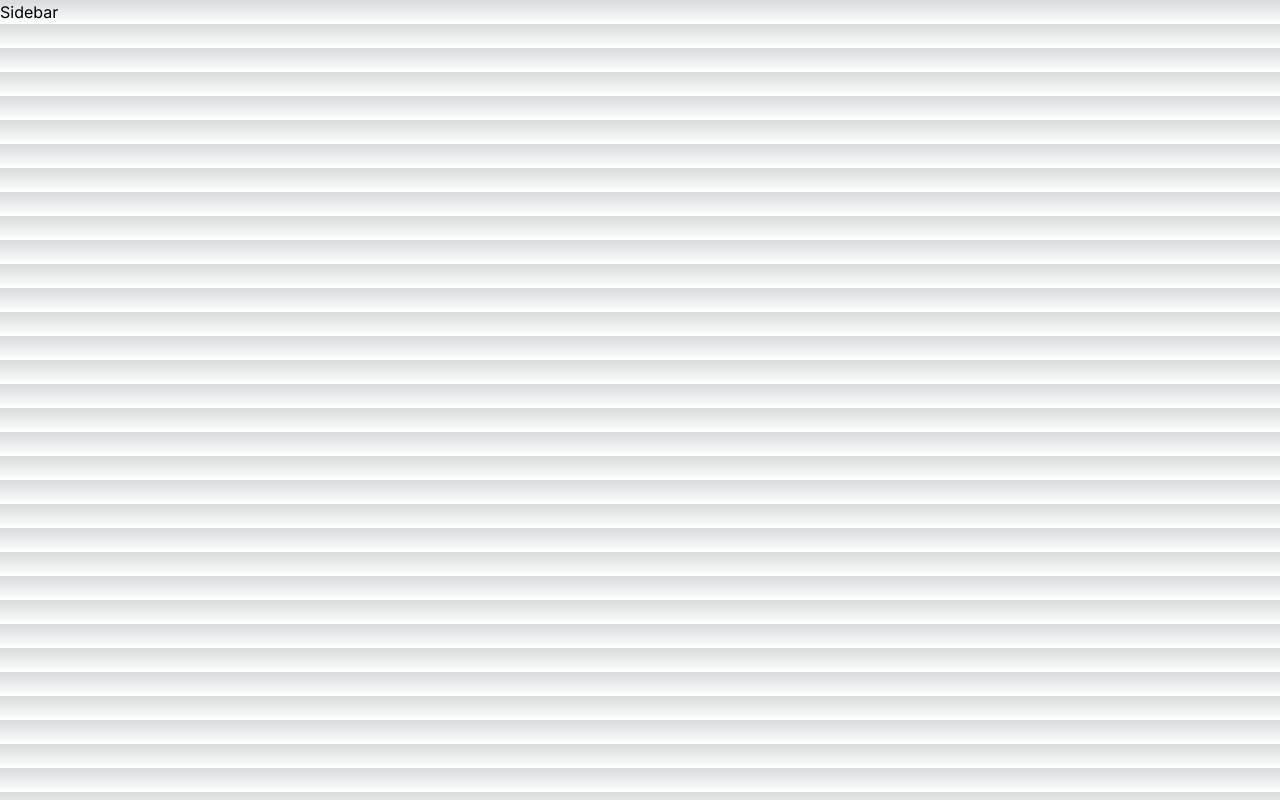
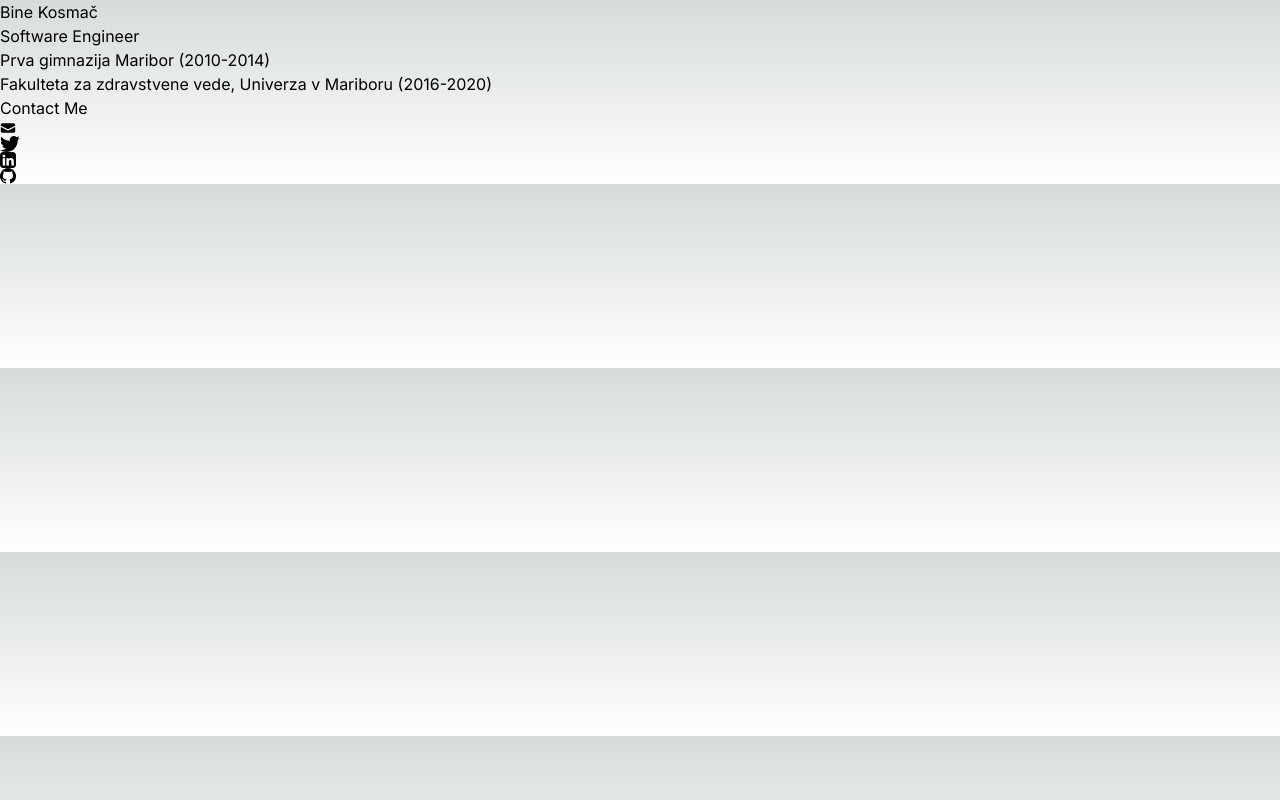
Before and after one commit to abyssal294/Curriculum-Vitae, a Next.js app: page / in a window 1280 px wide. Built offline with nearby package versions, Linux system fonts and the light colour scheme.

Commit message:
Created sidebar, passed personal data, 0 styling

```diff
--- a/app/component/Sidebar.tsx
+++ b/app/component/Sidebar.tsx
@@ -1,9 +1,34 @@
 import React from "react";
+import {Envelope, Twitter, Linkedin, Github} from "../../icons/index";
 
-const sidebar = () => {
+interface SidebarData {
+    name: string;
+    role: string;
+    education: string[];
+    contactLinks: string[];
+}
+
+const Sidebar = ({ data }: { data: SidebarData}) => {
+    const {name, role, education, contactLinks} = data;
     return (
-        <div>Sidebar</div>
+    <div>
+        <div>
+            {/* <Image /> */}
+            <h1>{name}</h1>
+            <h2>{role}</h2>
+            <p>{education[0]}</p>
+            <p>{education[1]}</p>
+            <div>
+                <h3>Contact Me</h3>
+                <a href={contactLinks?.[0]} aria-label={"twitter link"}><Envelope className={undefined} /></a>
+                <a href={contactLinks?.[1]} aria-label={"linkedin link"}><Twitter className={undefined} /></a>
+                <a href={contactLinks?.[2]} aria-label={"twitter link"}><Linkedin className={undefined} /></a>
+                <a href={contactLinks?.[3]} aria-label={"github link"}><Github className={undefined} /></a>
+
+            </div>
+        </div>
+    </div>
     )
 }
 
-export default sidebar
+export default Sidebar
--- a/app/layout.tsx
+++ b/app/layout.tsx
@@ -1,7 +1,8 @@
 import './globals.css';
 import { Inter } from 'next/font/google';
+import { personalData } from '../data/page-data';
 import Sidebar from './component/Sidebar';
-import { personalData } from './data/page-data';
+
 
 const inter = Inter({ subsets: ['latin'] })
 
@@ -19,7 +20,7 @@ export default function RootLayout({
     <html lang="en">
       <head />
       <body className={inter.className}>
-        <Sidebar />
+        <Sidebar data={personalData} />
         {children}
       </body>
     </html>
--- /dev/null
+++ b/icons/envelope.jsx
@@ -0,0 +1,4 @@
+
+import React from 'react'
+
+export const Envelope = ({className}) => <svg className={className} xmlns="http://www.w3.org/2000/svg" width="1em" height="1em" viewBox="0 0 20 20"><g fill="currentColor"><path d="M3 4a2 2 0 0 0-2 2v1.161l8.441 4.221a1.25 1.25 0 0 0 1.118 0L19 7.162V6a2 2 0 0 0-2-2H3Z"></path><path d="m19 8.839l-7.77 3.885a2.75 2.75 0 0 1-2.46 0L1 8.839V14a2 2 0 0 0 2 2h14a2 2 0 0 0 2-2V8.839Z"></path></g></svg>
--- /dev/null
+++ b/icons/github.jsx
@@ -0,0 +1,7 @@
+import React from 'react'
+
+export const Github = ({ className }) => (
+    <svg className={className} xmlns="http://www.w3.org/2000/svg" width="1em" height="1em" viewBox="0 0 24 24">
+      <path fill="currentColor" d="M12 0a12 12 0 0 0-3.818 23.385c.6.111.818-.258.818-.577 0-.284-.009-1.04-.014-2.042-3.341.724-4.042-1.693-4.042-1.693a3.158 3.158 0 0 0-1.324-1.734c-1.077-.736.082-.72.082-.72a2.507 2.507 0 0 1 1.818 1.225 2.55 2.55 0 0 0 3.481 1.005 2.565 2.565 0 0 1 .765-1.59c-2.67-.3-5.466-1.336-5.466-5.93a4.662 4.662 0 0 1 1.236-3.216 4.323 4.323 0 0 1 .118-3.177s1.007-.322 3.3 1.23a11.419 11.419 0 0 1 6 0c2.293-1.552 3.298-1.23 3.298-1.23a4.322 4.322 0 0 1 .119 3.177 4.654 4.654 0 0 1 1.235 3.216c0 4.607-2.8 5.626-5.474 5.922a2.906 2.906 0 0 1 .826 2.263c0 1.63-.015 2.945-.015 3.34 0 .32.216.696.825.577A12 12 0 0 0 12 0z"/>
+    </svg>
+  );
--- /dev/null
+++ b/icons/index.jsx
@@ -0,0 +1,4 @@
+export * from "./envelope";
+export * from "./linkedin";
+export * from "./github";
+export * from "./twitter";
--- /dev/null
+++ b/icons/linkedin.jsx
@@ -0,0 +1,4 @@
+
+import React from 'react'
+
+export const Linkedin = ({className}) => <svg className={className}  xmlns="http://www.w3.org/2000/svg" width="1em" height="1em" viewBox="0 0 1000 1000"><path fill="currentColor" d="M196.064.25C88.347.25.187 88.408.187 196.127v607.841c0 107.717 88.158 195.845 195.877 195.845h607.841c107.718 0 195.845-88.127 195.845-195.845V196.127C999.75 88.41 911.623.25 803.905.25H196.064zm49.266 164.948c51.648 0 83.461 33.906 84.443 78.475c0 43.585-32.797 78.444-85.442 78.444h-.969c-50.665 0-83.412-34.857-83.412-78.444c0-44.568 33.738-78.475 85.379-78.475zm445.08 208.31c99.329 0 173.79 64.922 173.79 204.436v260.449H713.247V595.406c0-61.06-21.847-102.718-76.476-102.718c-41.704 0-66.562 28.078-77.476 55.202c-3.987 9.704-4.967 23.257-4.967 36.832v253.671H403.375s1.981-411.613 0-454.233h150.984v64.324c20.06-30.95 55.942-74.977 136.051-74.977zm-521.556 10.685h150.953v454.202H168.854V384.193z"></path></svg>
--- /dev/null
+++ b/icons/twitter.jsx
@@ -0,0 +1,3 @@
+import React from 'react'
+
+export const Twitter = ({className}) => <svg className={className}  xmlns="http://www.w3.org/2000/svg" width="1.24em" height="1em" viewBox="0 0 1231.051 1000"><path fill="currentColor" d="M1231.051 118.453q-51.422 76.487-126.173 130.403q.738 14.46.738 32.687q0 101.273-29.53 202.791q-29.53 101.519-90.215 194.343q-60.685 92.824-144.574 164.468q-83.889 71.644-201.677 114.25q-117.788 42.606-252.474 42.606q-210.2 0-387.147-113.493q31.406 3.495 60.242 3.495q175.605 0 313.687-108.177q-81.877-1.501-146.654-50.409q-64.777-48.907-89.156-124.988q24.097 4.59 47.566 4.59q33.782 0 66.482-8.812q-87.378-17.5-144.975-87.04q-57.595-69.539-57.595-160.523v-3.126q53.633 29.696 114.416 31.592q-51.762-34.508-82.079-89.999q-30.319-55.491-30.319-120.102q0-68.143 34.151-126.908q95.022 116.607 230.278 186.392q135.258 69.786 290.212 77.514q-6.609-27.543-6.621-57.485q0-104.546 73.994-178.534Q747.623 0 852.169 0q109.456 0 184.392 79.711q85.618-16.959 160.333-61.349q-28.785 90.59-110.933 139.768q75.502-8.972 145.088-39.677z"></path></svg>
```
Also changed, not shown: data/page-data.tsx (renamed from app/data/page-data.tsx).
